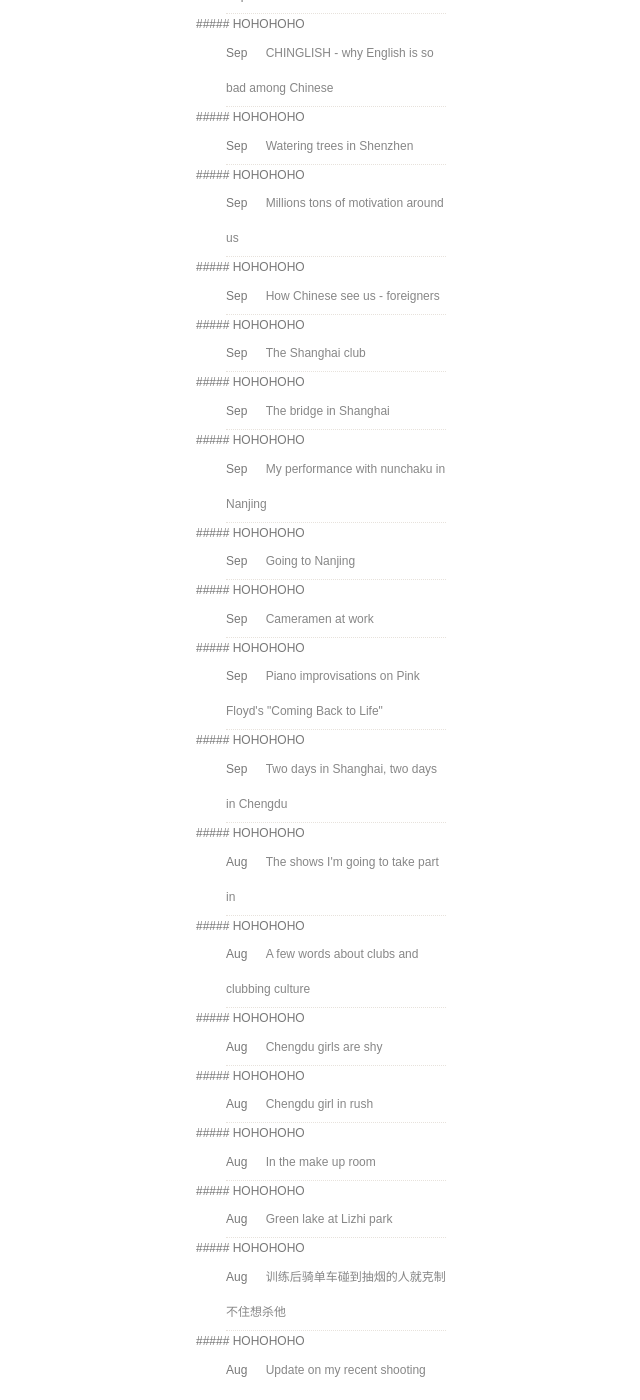
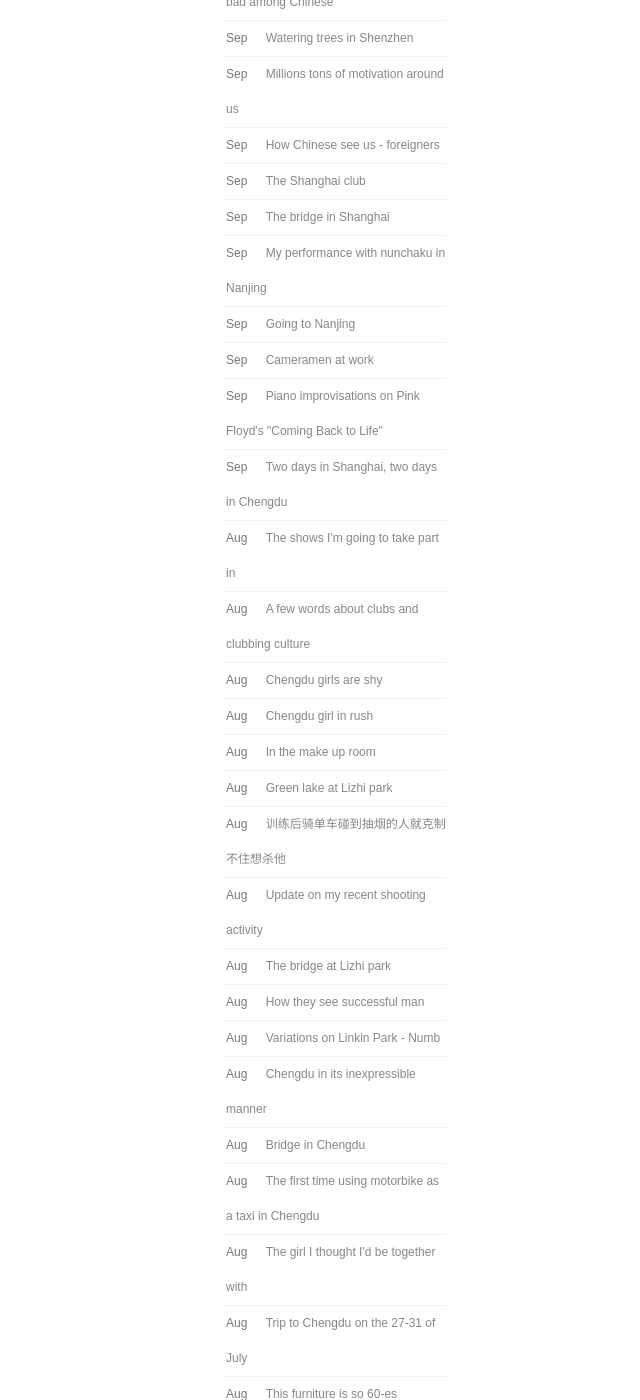
Before and after one commit to iurii/iurii.github.com, a Jekyll site: the page built from about.html, in a window 1280 px wide and 1400 px high, scrolled down 1112 px. Shown: the whole window, without its empty margins (634-1274 px from the left). Built offline with Jekyll 4.4.1, drawn with Linux system fonts in a browser that asks for light colours; comment, search, counter and statistics services are not loaded; some of the changed text lies outside the part shown.

Commit message:
archives

```diff
--- a/_layouts/default.html
+++ b/_layouts/default.html
@@ -160,9 +160,7 @@
 
     <li>{{ post.date | date:"%b" }} <a href="{{ post.url }}">{{ post.title }}</a></li>
 
-          {% if post.date | date:"%b" == "September" %}
-                 ##### HOHOHOHO
-          {% endif %}
+
 
   {% endfor %}
 </ul>
```
